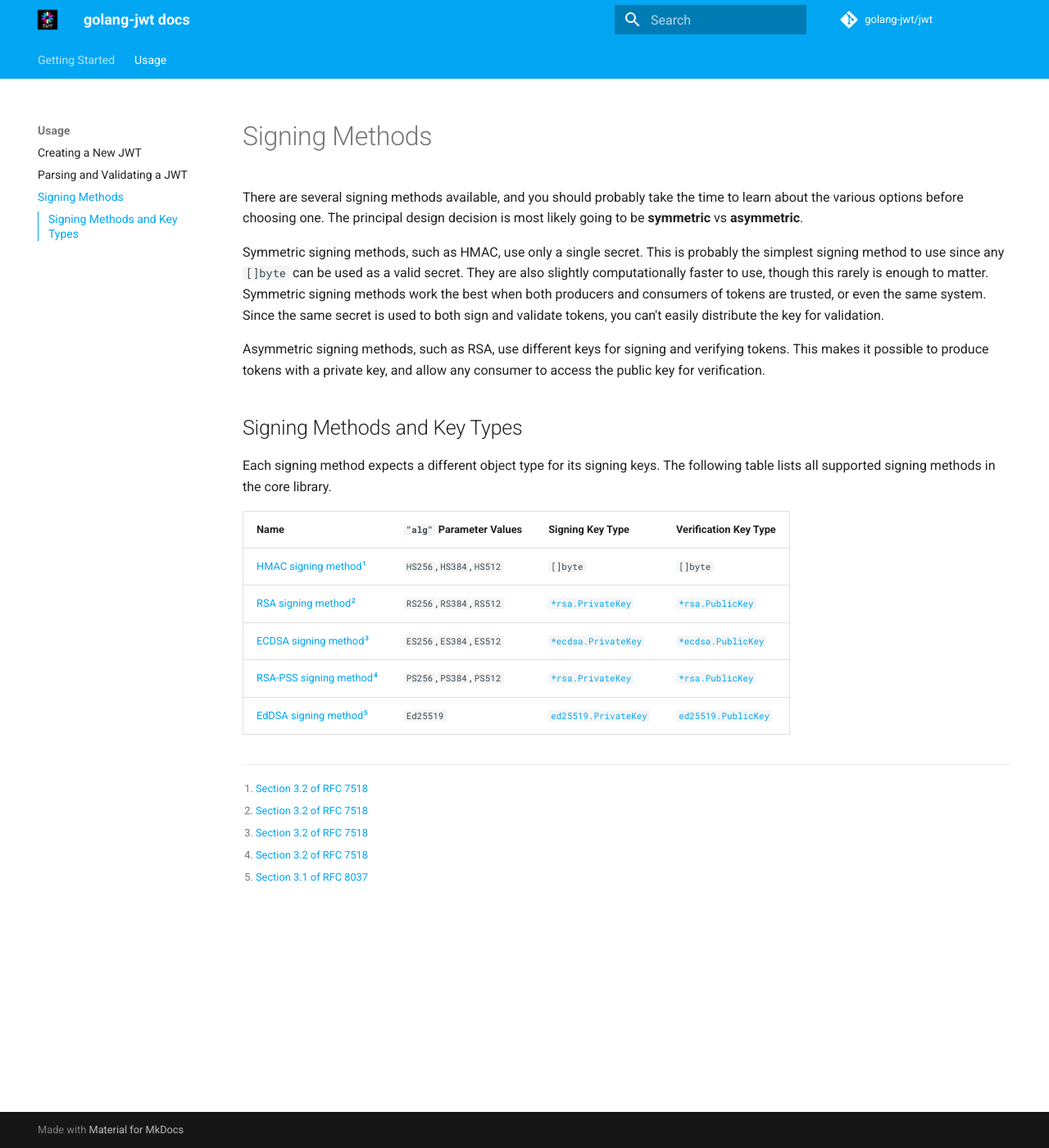
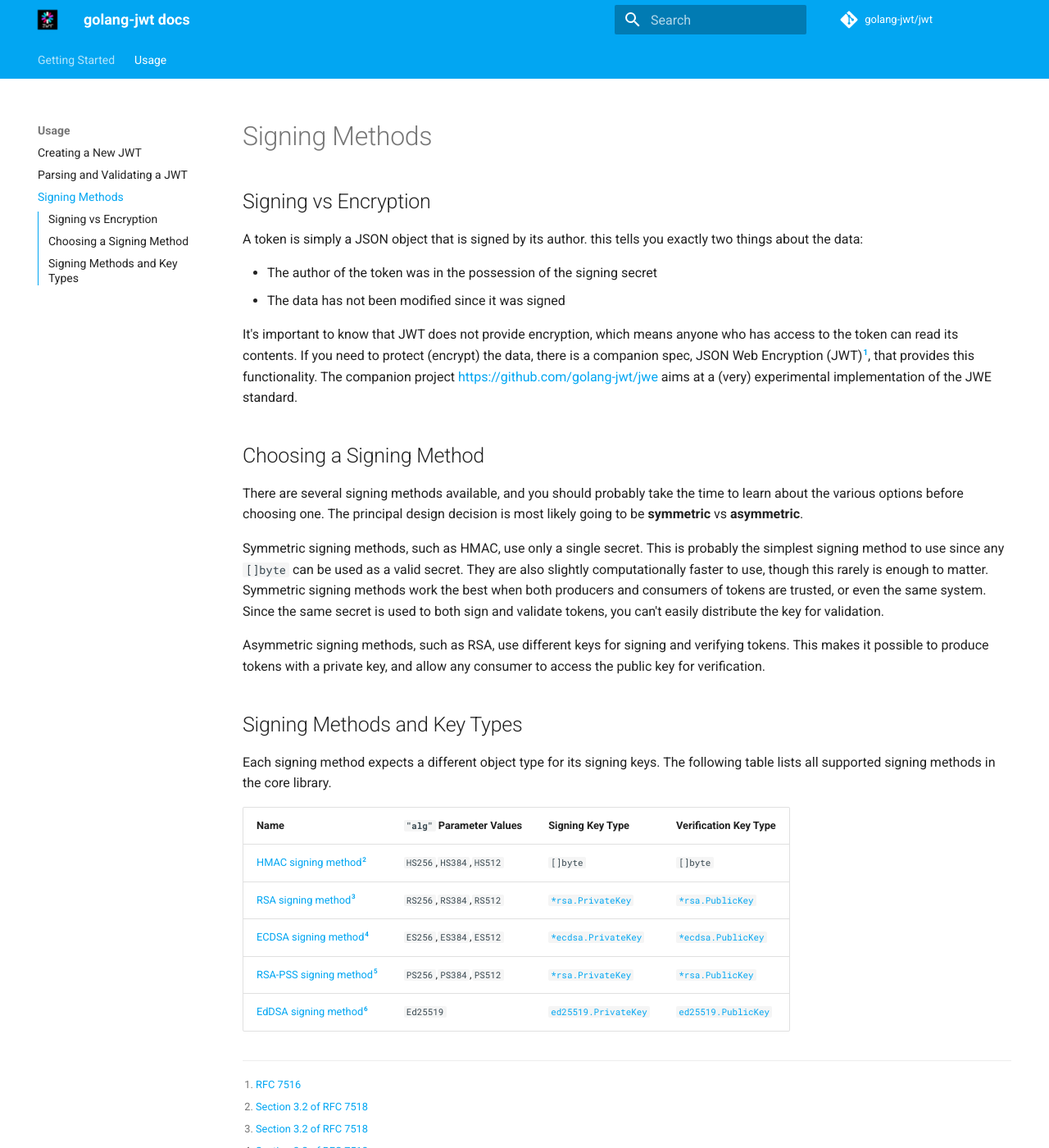
Before and after one commit to golang-jwt/jwt-docs, an MkDocs documentation site: the page built from docs/usage/signing_methods.md, in a window 1280 px wide and 1400 px high. Shown: the whole window at 82% size. Built offline with MkDocs 1.6.1 and Material for MkDocs 9.7.7, drawn with Linux system fonts in a browser that asks for light colours; comment, search, counter and statistics services are not loaded.

```diff
--- a/docs/usage/signing_methods.md
+++ b/docs/usage/signing_methods.md
@@ -1,4 +1,15 @@
 # Signing Methods
+
+## Signing vs Encryption
+
+A token is simply a JSON object that is signed by its author. this tells you exactly two things about the data:
+
+* The author of the token was in the possession of the signing secret
+* The data has not been modified since it was signed
+
+It's important to know that JWT does not provide encryption, which means anyone who has access to the token can read its contents. If you need to protect (encrypt) the data, there is a companion spec, JSON Web Encryption (JWT)[^jwe], that provides this functionality. The companion project [https://github.com/golang-jwt/jwe](https://github.com/golang-jwt/jwe) aims at a (very) experimental implementation of the JWE standard.
+
+## Choosing a Signing Method
 
 There are several signing methods available, and you should probably take the time to learn about the various options before choosing one.  The principal design decision is most likely going to be **symmetric** vs **asymmetric**.
 
@@ -18,6 +29,7 @@ Each signing method expects a different object type for its signing keys. The fo
 | [RSA-PSS signing method](https://pkg.go.dev/github.com/golang-jwt/jwt/v5#SigningMethodRSAPSS)[^rsapss] | `PS256`,`PS384`,`PS512`  | [`*rsa.PrivateKey`](https://pkg.go.dev/crypto/rsa#PrivateKey)        | [`*rsa.PublicKey`](https://pkg.go.dev/crypto/rsa#PublicKey)        |
 | [EdDSA signing method](https://pkg.go.dev/github.com/golang-jwt/jwt/v5#SigningMethodEd25519)[^eddsa]   | `Ed25519`                | [`ed25519.PrivateKey`](https://pkg.go.dev/crypto/ed25519#PrivateKey) | [`ed25519.PublicKey`](https://pkg.go.dev/crypto/ed25519#PublicKey) |
 
+[^jwe]: [RFC 7516](https://datatracker.ietf.org/doc/html/rfc7516)
 [^hmac]: [Section 3.2 of RFC 7518](https://datatracker.ietf.org/doc/html/rfc7518#section-3.2)
 [^rsa]: [Section 3.2 of RFC 7518](https://datatracker.ietf.org/doc/html/rfc7518#section-3.3)
 [^ecdsa]: [Section 3.2 of RFC 7518](https://datatracker.ietf.org/doc/html/rfc7518#section-3.4)
```
Also changed, not shown: docs/index.md (+10 -0 lines).
